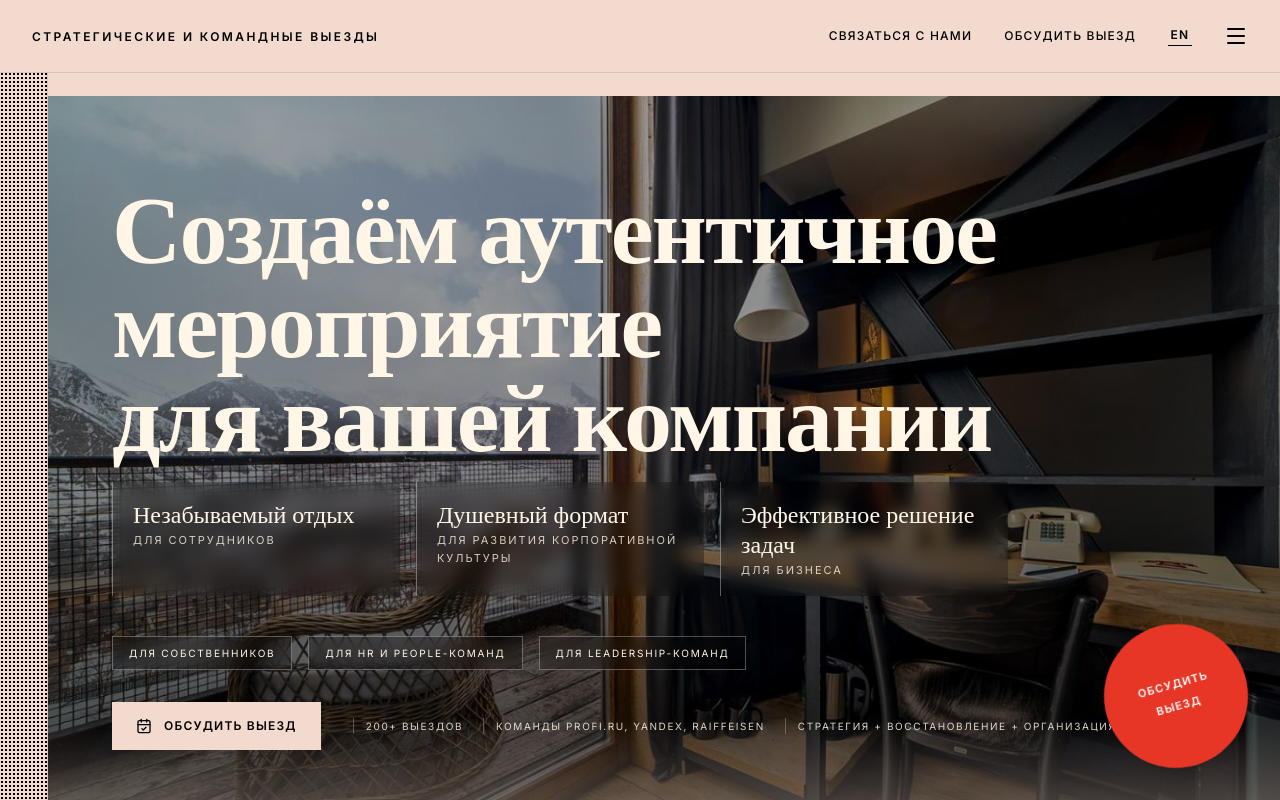
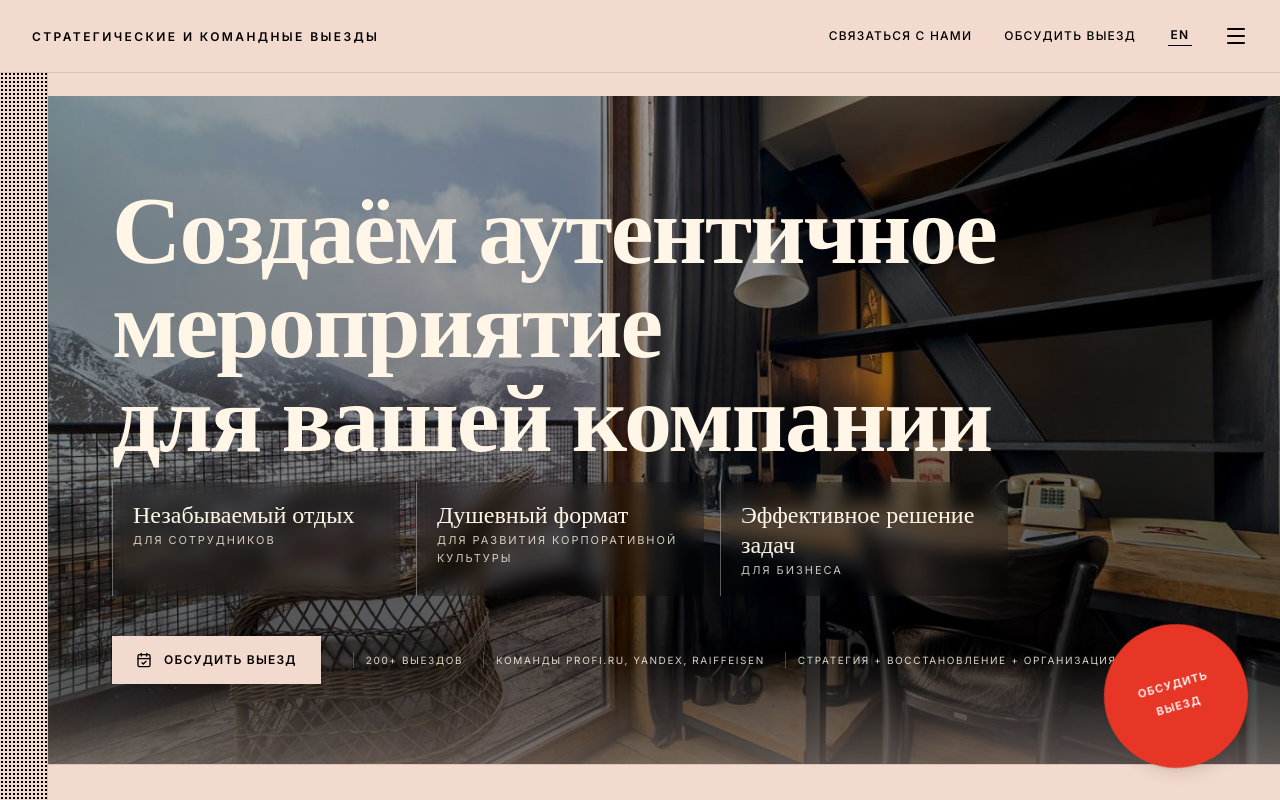
Before and after one commit to eppelas/yury-event, a React (Vite) app: page / in a window 1280 px wide. Built offline with nearby package versions, Linux system fonts and the light colour scheme; a web font is replaced by a local one.

Commit message:
Remove audience chips from hero

```diff
--- a/src/components/YuryEventPage.tsx
+++ b/src/components/YuryEventPage.tsx
@@ -510,16 +510,6 @@ export default function YuryEventPage() {
                 </div>
               ))}
             </div>
-            <div className="flex flex-col sm:flex-row sm:flex-wrap gap-3 md:gap-4 mb-8">
-              {(lang === 'ru'
-                ? ['Для собственников', 'Для HR и People-команд', 'Для leadership-команд']
-                : ['For founders', 'For HR and People teams', 'For leadership teams']
-              ).map((item) => (
-                <span key={item} className="border border-white/30 px-4 py-2 font-sans-chronakis text-[10px] tracking-[0.12em] md:tracking-[0.18em] uppercase bg-black/25 backdrop-blur-sm max-w-[calc(100vw-3rem)] leading-relaxed">
-                  {item}
-                </span>
-              ))}
-            </div>
             <div className="flex flex-col md:flex-row md:items-center gap-6 md:gap-8">
               <a
                 href="https://t.me/chikhalov2"
```
